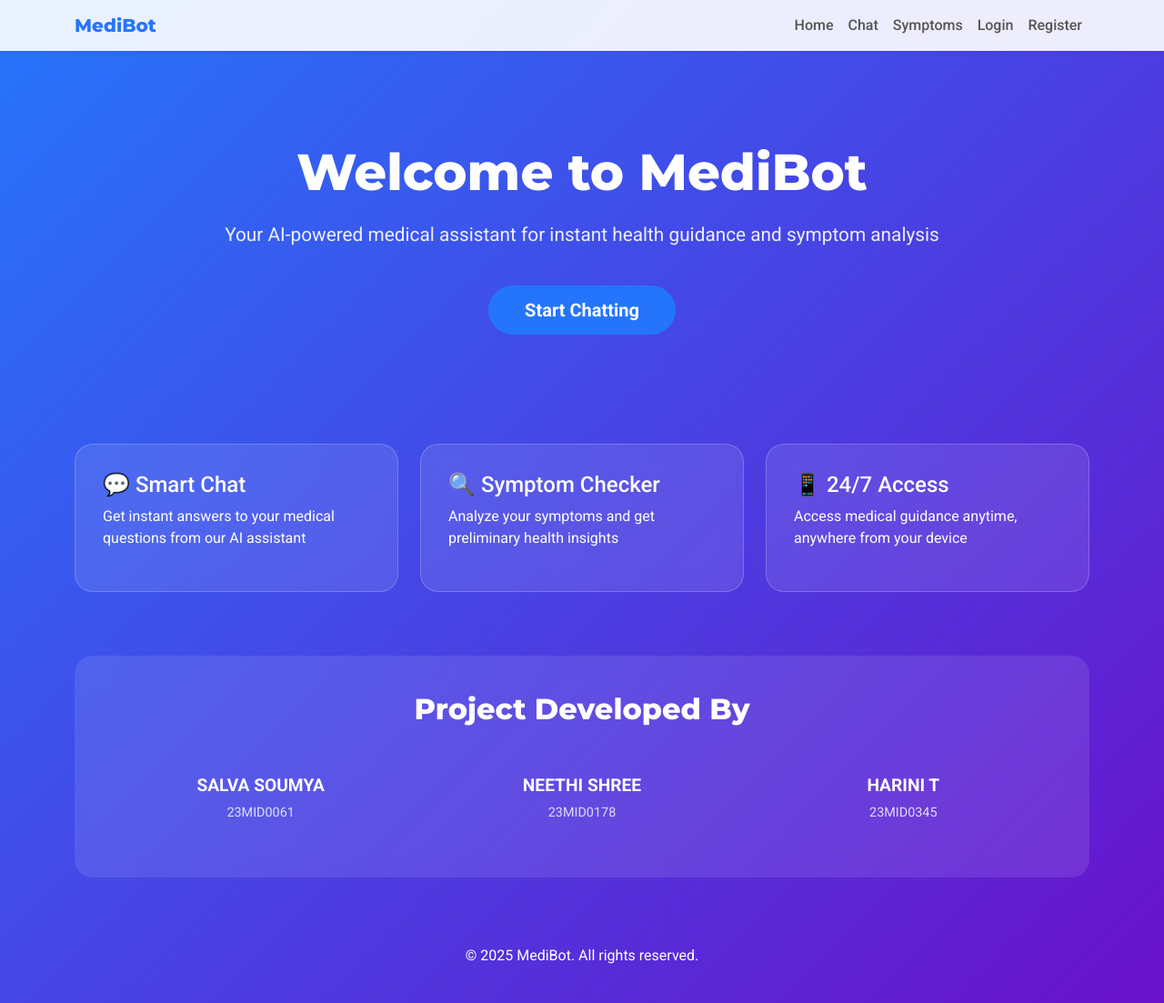
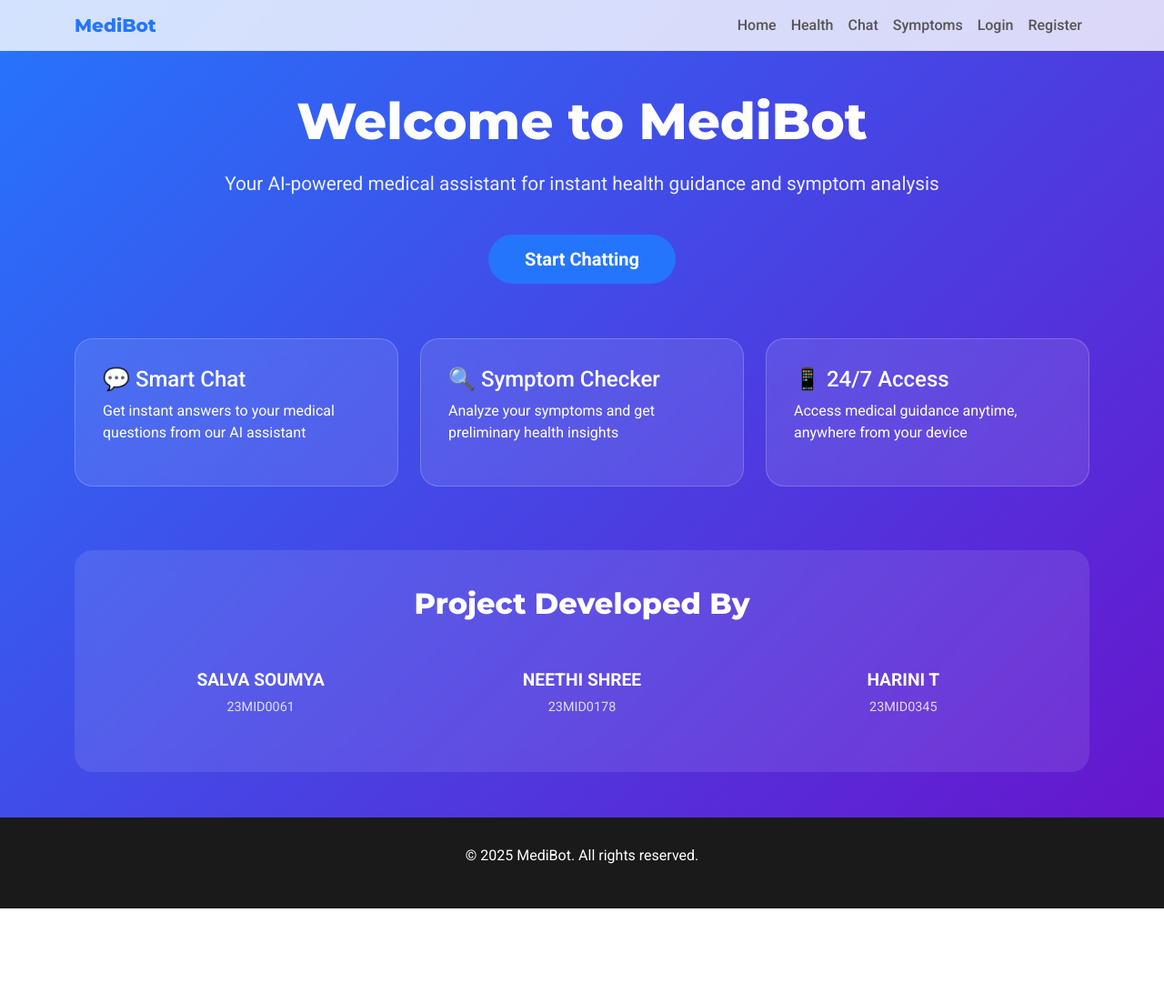
Before and after one commit to SalvaSoumya/MDEIBOT--A-MEDICAL-CHAT-ASSISTANT, a website: page frontendcloud/index.html in a window 1280 px wide. Shown: the whole page at 91% size. After the commit the page ends 999 px from the top, so only its background shows below. Drawn offline with nearby package versions, Linux system fonts and the light colour scheme.

Commit message:
Update index.html

```diff
--- a/frontendcloud/index.html
+++ b/frontendcloud/index.html
@@ -7,31 +7,62 @@
   <link href="https://fonts.googleapis.com/css2?family=Roboto:wght@400;500;700&family=Montserrat:wght@600;800&display=swap" rel="stylesheet">
   <link href="https://cdn.jsdelivr.net/npm/bootstrap@5.3.2/dist/css/bootstrap.min.css" rel="stylesheet">
   <style>
+    :root {
+      --primary: #2575fc;
+      --secondary: #6a11cb;
+      --success: #2ecc71;
+      --warning: #f39c12;
+      --danger: #e74c3c;
+      --dark: #2c3e50;
+      --light: #ecf0f1;
+    }
+
     body {
       font-family: 'Roboto', sans-serif;
-      background: linear-gradient(135deg, #2575fc, #6a11cb);
-      color: #fff;
+      background: linear-gradient(135deg, var(--primary), var(--secondary));
+      color:#fff;
+      margin:0;
       min-height: 100vh;
     }
-    .navbar { background: rgba(255,255,255,0.9) !important; }
-    .navbar-brand { font-family: 'Montserrat', sans-serif; font-weight: 800; color: #2575fc !important; }
-    .nav-link { font-weight: 500; color: #555 !important; }
-    .nav-link:hover { color: #2575fc !important; }
+
+    .navbar {
+      background-color: #ffffffcc;
+      backdrop-filter: blur(8px);
+    }
+
+    .navbar-brand {
+      font-family: 'Montserrat', sans-serif;
+      font-weight:800;
+      color:var(--primary) !important;
+    }
+
+    .nav-link {
+      font-weight:500;
+      color:#555 !important;
+    }
+
+    .nav-link:hover, .nav-link.active {
+      color:var(--primary) !important;
+    }
+
     .hero-section {
-      padding: 100px 0;
-      text-align: center;
+      text-align:center;
+      padding:100px 20px 40px;
     }
+
     .hero-title {
-      font-family: 'Montserrat', sans-serif;
-      font-weight: 800;
-      font-size: 3.5rem;
+      font-family:'Montserrat', sans-serif;
+      font-weight:800;
+      font-size:3.5rem;
       margin-bottom: 20px;
     }
+
     .hero-subtitle {
       font-size: 1.3rem;
       margin-bottom: 40px;
       opacity: 0.9;
     }
+
     .btn-primary {
       border-radius: 50px;
       font-weight: 600;
@@ -40,7 +71,12 @@
       border: none;
       transition: all 0.3s ease;
     }
-    .btn-primary:hover { background: #1a5ed8; transform: translateY(-2px); }
+
+    .btn-primary:hover {
+      background: #1a5ed8;
+      transform: translateY(-2px);
+    }
+
     .feature-card {
       background: rgba(255,255,255,0.1);
       border-radius: 20px;
@@ -49,6 +85,7 @@
       backdrop-filter: blur(10px);
       border: 1px solid rgba(255,255,255,0.2);
     }
+
     .team-section {
       background: rgba(255,255,255,0.1);
       border-radius: 20px;
@@ -56,6 +93,7 @@
       margin: 50px 0;
       backdrop-filter: blur(10px);
     }
+
     .team-title {
       font-family: 'Montserrat', sans-serif;
       font-weight: 700;
@@ -63,30 +101,44 @@
       margin-bottom: 30px;
       text-align: center;
     }
+
     .team-member {
       text-align: center;
       padding: 20px;
     }
+
     .team-name {
       font-weight: 600;
       font-size: 1.2rem;
       margin-bottom: 5px;
     }
+
     .team-id {
       opacity: 0.8;
       font-size: 0.9rem;
     }
+
+    footer {
+      background:#1a1a1a;
+      color:#fff;
+      padding:30px;
+      text-align:center;
+      margin-top: 50px;
+    }
   </style>
 </head>
 <body>
-
   <!-- Navbar -->
-<nav class="navbar navbar-expand-lg shadow-sm">
+  <nav class="navbar navbar-expand-lg fixed-top">
     <div class="container">
       <a class="navbar-brand" href="index.html">MediBot</a>
-    <div class="collapse navbar-collapse">
+      <button class="navbar-toggler" type="button" data-bs-toggle="collapse" data-bs-target="#navbarNav">
+        <span class="navbar-toggler-icon"></span>
+      </button>
+      <div class="collapse navbar-collapse" id="navbarNav">
         <ul class="navbar-nav ms-auto">
           <li class="nav-item"><a class="nav-link" href="index.html">Home</a></li>
+          <li class="nav-item"><a class="nav-link" href="health.html">Health</a></li>
           <li class="nav-item"><a class="nav-link" href="chat.html">Chat</a></li>
           <li class="nav-item"><a class="nav-link" href="symptoms.html">Symptoms</a></li>
           <li class="nav-item"><a class="nav-link" href="login.html">Login</a></li>
@@ -153,7 +205,7 @@
   </div>
 
   <!-- Footer -->
-<footer class="text-center py-4 mt-5">
+  <footer>
     <p>&copy; 2025 MediBot. All rights reserved.</p>
   </footer>
 
```
Lines whose indentation alone changed are shown as unchanged.
